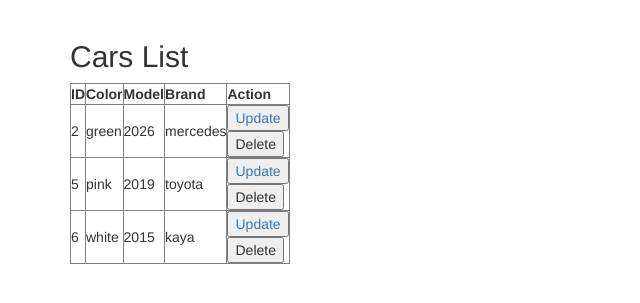
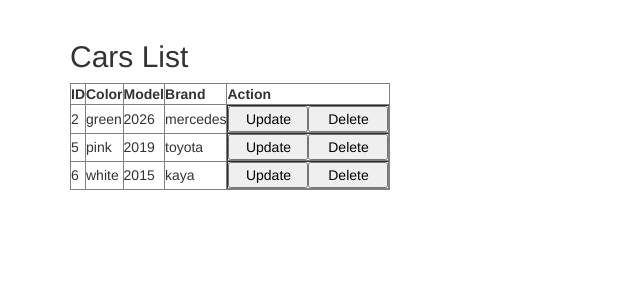
Before and after one commit to nitaysason/garage.sql, a Flask app: page /cars_list in a window 1280 px wide. Shown: the part 52-355 px from the top of the page, without its empty margins (0-640 px from the left). Run offline with Flask 3, Linux system fonts and the light colour scheme; data comes from the database, SQL or seed files in the repository; both versions use the stored data as it was after the commit; some libraries are stand-ins or nearby versions.

Commit message:
button commit

```diff
--- a/templates/cars_list.html
+++ b/templates/cars_list.html
@@ -24,12 +24,15 @@
           <td>{{ car[1] }}</td>
           <td>{{ car[2] }}</td>
           <td>{{ car[3] }}</td>
-          <td>
-            <a href="{{ url_for('update_car', car_id=car[0]) }}" >  <input type="submit" value="Update"></a>
-            <form method="POST" action="{{ url_for('delete_garage', garage_id=car[0]) }}" >
-              <input type="submit" value="Delete">
+
+          <td style="display: flex; justify-content: space-between;">
+            <a href="{{ url_for('update_car', car_id=car[0]) }}" style="text-decoration: none;">
+                <input type="submit" value="Update" style="color: black; width: 80px;">
+            </a>
+            <form method="POST" action="{{ url_for('delete_garage', garage_id=car[0]) }}">
+                <input type="submit" value="Delete" style="color: black; width: 80px;">
             </form>
-          </td>
+        </td>
         </tr>
       {% endfor %}
     </tbody>
```
Also changed, not shown: garage.db.
